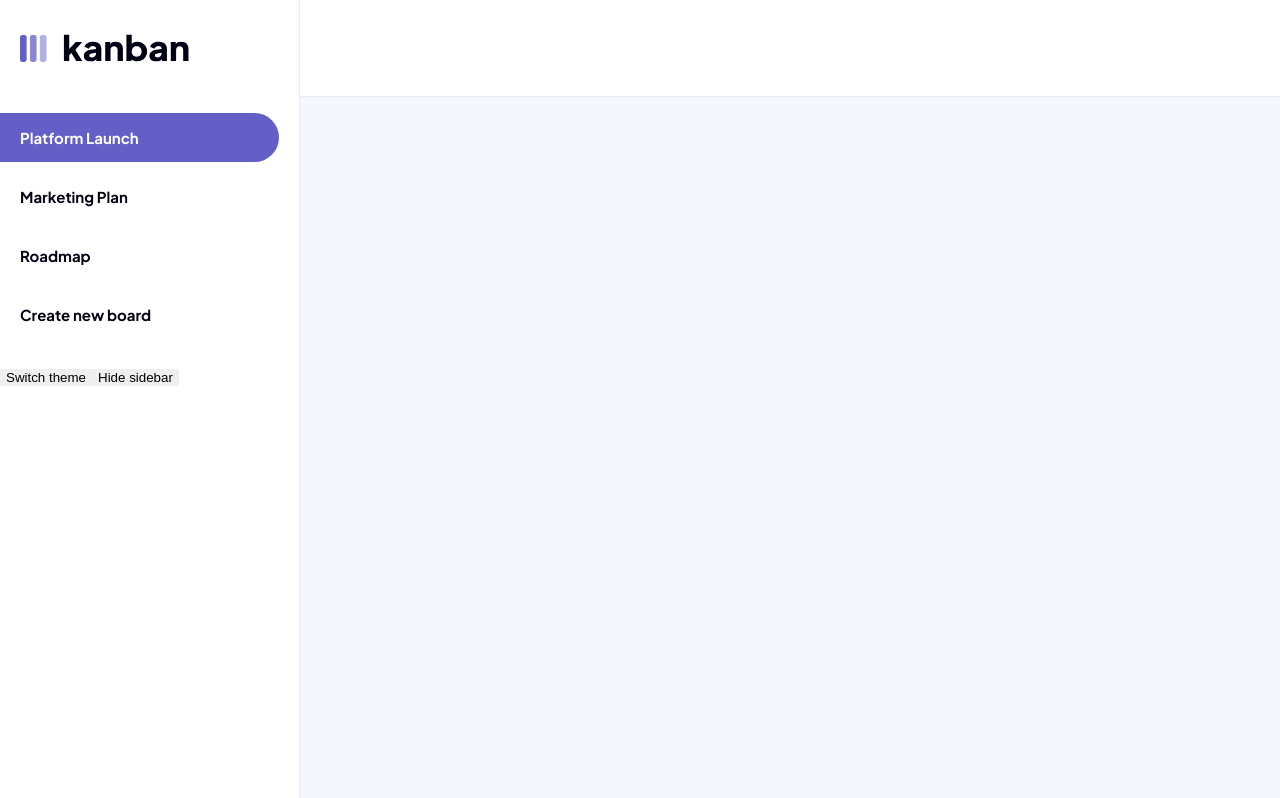
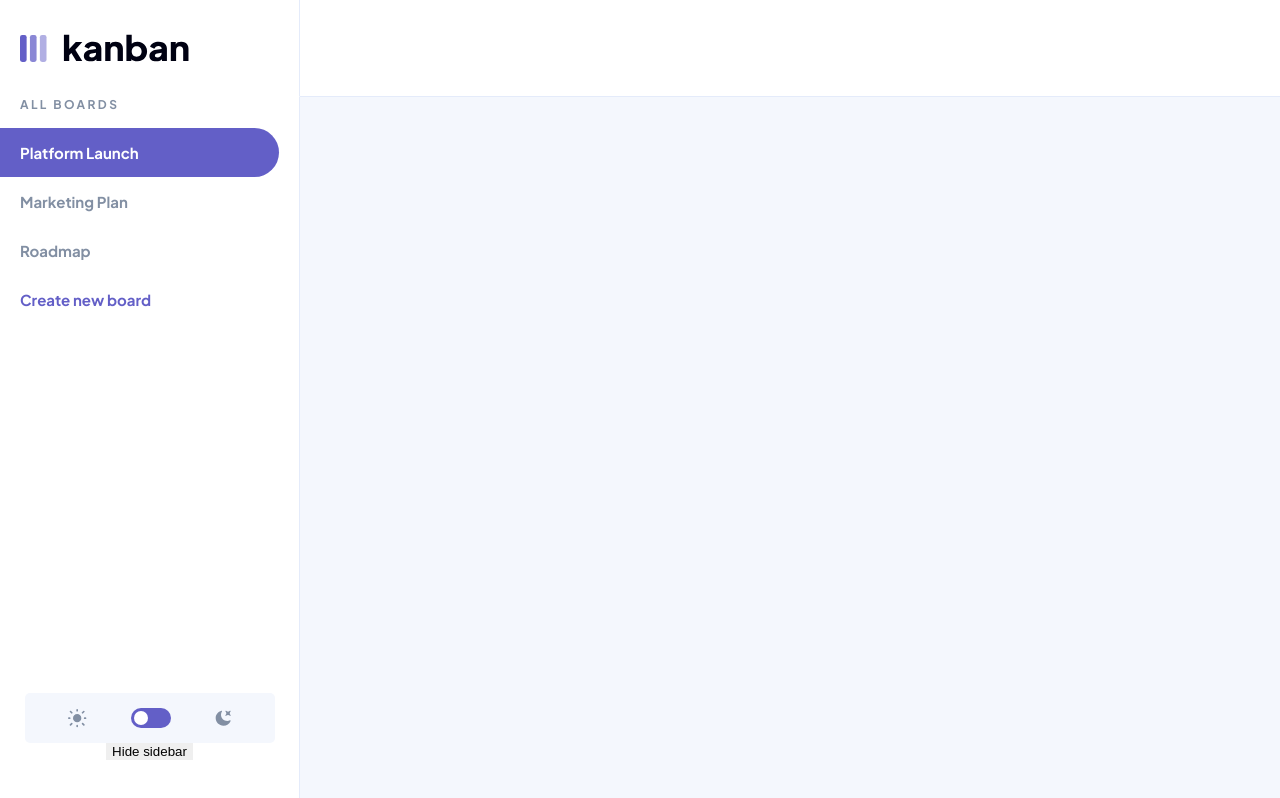
Before and after one commit to itsagift/kanban, a React (Create React App) app in the folder Documents/kanban/: page / in a window 1280 px wide. Built offline with nearby package versions, Linux system fonts and the light colour scheme.

Commit message:
Added toggle button UI

```diff
--- a/Documents/kanban/src/App.js
+++ b/Documents/kanban/src/App.js
@@ -8,7 +8,7 @@ import Sidebar from './components/Sidebar';
 import jsonData from './data.json';
 
 function App() {
-  const {darkMode, toggleDarkMode} = useContext(DarkModeContext)
+  const {darkMode} = useContext(DarkModeContext)
   const [selectedBoard, setSelectedBoard] = useState(jsonData.boards[0].name);
   const [sidebarVisible, setSidebarVisible] = useState(true);
   function showSidebar(){
@@ -27,7 +27,7 @@ function App() {
           </div>
           <Header setSelectedBoard={setSelectedBoard} selectedBoard={selectedBoard} showSidebar={showSidebar} sidebarVisible={sidebarVisible}/>
             {sidebarVisible &&
-              <Sidebar switchTheme={toggleDarkMode} sidebarVisible={sidebarVisible} hideSidebar={hideSidebar} selectedBoard={selectedBoard} setSelectedBoard={setSelectedBoard}/>
+              <Sidebar sidebarVisible={sidebarVisible} hideSidebar={hideSidebar} selectedBoard={selectedBoard} setSelectedBoard={setSelectedBoard}/>
             }
             <Dashboard sidebarVisible={sidebarVisible} showSidebar={showSidebar}/>
         </ModalProvider>
--- a/Documents/kanban/src/components/BoardList.js
+++ b/Documents/kanban/src/components/BoardList.js
@@ -10,22 +10,26 @@ function BoardList({selectedBoard, setSelectedBoard}){
   const [dataTest, setDataTest] = useLocalStorage("data", jsonData.boards);
   const { setModal } = useModal();
   return (
+    <div className='board-list-container'>
+    <div className='board-list-header heading-S'>All Boards</div>
+    {/* add board number later!! */}
     <ul className='board-list'>
       {
         dataTest.map((element)=> {
           return(
             <li
-              className={selectedBoard === element.name ? 'board-list-item board-list-item-active heading-M' : 'board-list-item  heading-M'}
+              className={selectedBoard === element.name ? 'board-list-item board-list-item--active heading-M' : 'board-list-item board-list-item--inactive heading-M'}
               onClick={()=> {setSelectedBoard(element.name)}}>
               {element.name}
             </li>
           )
         })
       }
-      <li className='board-list-item heading-M' onClick={() => {setModal(<TestModal2/>)}}>
+      <li className='board-list-item board-list-item--new heading-M' onClick={() => {setModal(<TestModal2/>)}}>
         Create new board
       </li>
     </ul>
+    </div>
   )
 }
 
--- a/Documents/kanban/src/components/Sidebar.js
+++ b/Documents/kanban/src/components/Sidebar.js
@@ -1,13 +1,17 @@
 import BoardList from "./BoardList";
+import ThemeToggle from "./ThemeToggle";
 
 
 function Sidebar({switchTheme, sidebarVisible, hideSidebar, selectedBoard, setSelectedBoard}){
 return(
   <div className="sidebar">
-
-    <BoardList selectedBoard={selectedBoard} setSelectedBoard={setSelectedBoard}/>
-    <button onClick={switchTheme}>Switch theme</button>
-    <button onClick={hideSidebar}>Hide sidebar</button>
+    <div className="sidebar-top">
+      <BoardList selectedBoard={selectedBoard} setSelectedBoard={setSelectedBoard}/>
+    </div>
+    <div className="sidebar-bottom">
+      <ThemeToggle/>
+      <button onClick={hideSidebar}>Hide sidebar</button>
+    </div>
   </div>
 )
 }
--- /dev/null
+++ b/Documents/kanban/src/components/ThemeToggle.js
@@ -0,0 +1,22 @@
+import { useContext } from 'react';
+import { DarkModeContext } from '../context/dark-mode-context';
+
+function ThemeToggle(){
+  const {darkMode, toggleDarkMode} = useContext(DarkModeContext)
+
+  function handleChange(){
+
+  }
+
+  return(
+    <div className="toggle-container">
+      <img src="/assets/icon-light-theme.svg"/>
+      <label className="toggle">
+        <input type="checkbox" checked={darkMode} onChange={() => toggleDarkMode(!darkMode)}/>
+        <span className="toggle-slider round"></span>
+      </label>
+      <img src="/assets/icon-dark-theme.svg"/>
+    </div>
+  )
+}
+export default ThemeToggle
--- a/Documents/kanban/src/styles/App.scss
+++ b/Documents/kanban/src/styles/App.scss
@@ -47,6 +47,7 @@
   --checkboxCompleted: var(--mainPurple);
   --border: var(--lightLines);
   --sidebarBg: var(--white);
+  --boardListHover: var(--lightPurpleTransp);
 }
 
 [data-theme='dark']{
@@ -68,6 +69,7 @@
   --checkboxCompleted: var(--mainPurple);
   --border: var(--darkLines);
   --sidebarBg: var(--darkGrey);
+  --boardListHover: var(--white);
 }
 
 body{
@@ -114,6 +116,7 @@ html{
     line-height: 15px;
     letter-spacing: 2.4px;
     color: var(--mediumGrey);
+    font-weight: 700;
   }
 }
 
@@ -223,13 +226,20 @@ button{
   display: flex;
   align-items: center;
   padding: 0;
-  background-color: #fff;
+  background-color: var(--sidebarBg);
   border-bottom: 1px solid var(--border);
 }
 
 .sidebar{
   margin-top: 97px;
   z-index: 1;
+  &-bottom{
+    display: flex;
+    flex-direction: column;
+    align-items: center;
+    margin-bottom: 40px;
+  }
+
   @media screen and (max-width: 600px) {
     background-color: red;
   }
@@ -240,8 +250,63 @@ button{
     height: calc(100vh - 97px);
     position: fixed;
     inset: 0;
+    display: flex;
+    flex-direction: column;
+    justify-content: space-between;
   }
 }
+
+.toggle-container{
+  width: 250px;
+  background-color: var(--bg);
+  border-radius: 5px;
+  padding: 15px 0;
+  display: flex;
+  justify-content: space-evenly;
+  align-items: center;
+}
+
+.toggle{
+  position: relative;
+  display: inline-block;
+  width: 40px;
+  height: 20px;
+
+  input {
+    opacity: 0;
+    width: 0;
+    height: 0;
+  }
+  &-slider{
+    position: absolute;
+    cursor: pointer;
+    top: 0;
+    left: 0;
+    right: 0;
+    bottom: 0;
+    background-color: var(--mainPurple);
+    border-radius: 10px;
+    &::before{
+      position: absolute;
+      content: "";
+      height: 14px;
+      width: 14px;
+      left: 3px;
+      bottom: 3px;
+      background-color: white;
+      border-radius: 100%;
+    }
+  }
+  input:checked + .toggle-slider {
+    &::before{
+      -webkit-transform: translateX(17px);
+      -ms-transform: translateX(17px);
+      transform: translateX(17px);
+    }
+  }
+}
+
+
 
 .dashboard{
   width: 100%;
@@ -256,16 +321,27 @@ button{
   padding-right: 20px;
   display: flex;
   flex-direction: column;
+  &-header{
+    text-transform: uppercase;
+    padding-left: 20px;
+  }
   &-item{
-    &-active{
-      background-color: #635FC7;
-      color: var(--sidebarBg)
+    padding: 15px 0px 15px 20px;
+    border-radius: 0px 35px 35px 0px;
+    &--active{
+      background-color: var(--mainPurple);
+      color: var(--white);
     }
-
-    padding: 15px 0px 15px 20px;
-    margin-bottom:10px;
-    border-radius: 0px 35px 35px 0px;
-
+    &--inactive{
+      color: var(--mediumGrey);
+      &:hover{
+        background-color: var(--boardListHover);
+        color: var(--mainPurple)
+      }
+    }
+    &--new{
+      color: var(--mainPurple)
+    }
   }
 }
 
```
